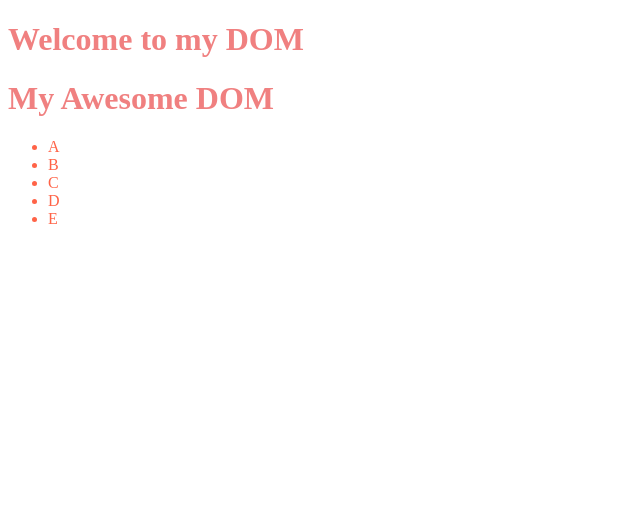
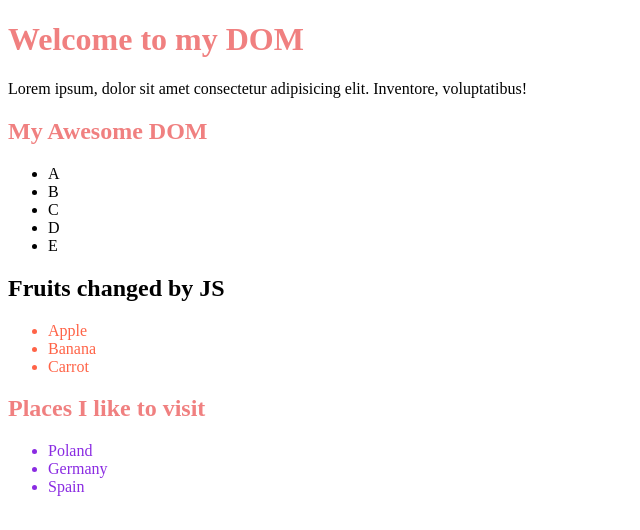
Before and after one commit to rajesh-mondal/js-playground, a plain HTML site: page 08. Tour of DOM (Document Object Model)/index.html in a window 1280 px wide. Shown: the whole page, without its empty margins (0-640 px from the left). Drawn offline with Linux system fonts and the light colour scheme.

Commit message:
practice DOM traversal methods

```diff
--- a/08. Tour of DOM (Document Object Model)/index.html
+++ b/08. Tour of DOM (Document Object Model)/index.html
@@ -6,16 +6,24 @@
     <title>Tour of DOM</title>
     <link rel="stylesheet" href="styles/style.css">
     <style>
-        li{
+        .fruits-container li{
             color: tomato;
+        }
+        #fruits-title{
+            color: black;
+        }
+        .important-places{
+            color: blueviolet;
         }
     </style>
 </head>
 <body>
     <header>
         <h1>Welcome to my DOM</h1>
+        <p>Lorem ipsum, dolor sit amet consectetur adipisicing elit. Inventore, voluptatibus!</p>
     </header>
     <main>
+        <section>
             <h1>My Awesome DOM</h1>
             <ul>
                 <li>A</li>
@@ -24,10 +32,65 @@
                 <li>D</li>
                 <li>E</li>
             </ul>
+        </section>
+        <section class="fruits-container">
+            <h1 id="fruits-title">Fruits I like</h1>
+            <ul>
+                <li>Apple</li>
+                <li>Banana</li>
+                <li>Carrot</li>
+            </ul>
+        </section>
+        <section>
+            <h1 id="places-title">Places I like to visit</h1>
+            <ul>
+                <li class="important-places">Poland</li>
+                <li class="important-places">Germany</li>
+                <li class="important-places">Spain</li>
+            </ul>
+        </section>
     </main>
     <script src="js/dom.js"></script>
     <script>
-        console.log('Adding JS inside the html file');
+        // const student = {
+        //     name: 'John',
+        //     ID: 11,
+        //     study: function (time){
+        //         console.log(time, 'study korteche');
+        //     }
+        // }
+
+        const licollection = document.getElementsByTagName('li');
+        // console.log(licollection);
+        for ( const li of licollection ) {
+            // console.log( li.innerText );
+        }
+
+        // getElementsByTagName
+        const allHeadings = document.getElementsByTagName('h1');
+        for ( const h1 of allHeadings ) {
+            // console.log( h1.innerText );
+        }
+
+        // getElementById
+        const fruitsTitle = document.getElementById('fruits-title');
+        fruitsTitle.innerText = 'Fruits changed by JS';
+
+        // getElementsByClassName
+        const places = document.getElementsByClassName('important-places');
+        for (const place of places) {
+            // console.log(place.innerText);
+        }
+
+        // querySelectorAll
+        const someLi = document.querySelectorAll('.fruits-container li');
+        for (const li of someLi) {
+            console.log(li.innerText);
+        }
+
+        // querySelector
+        const li = document.querySelector('.fruits-container li');
+        console.log(li.innerText);
     </script>
 </body>
 </html>
```
Lines whose indentation alone changed are shown as unchanged.
